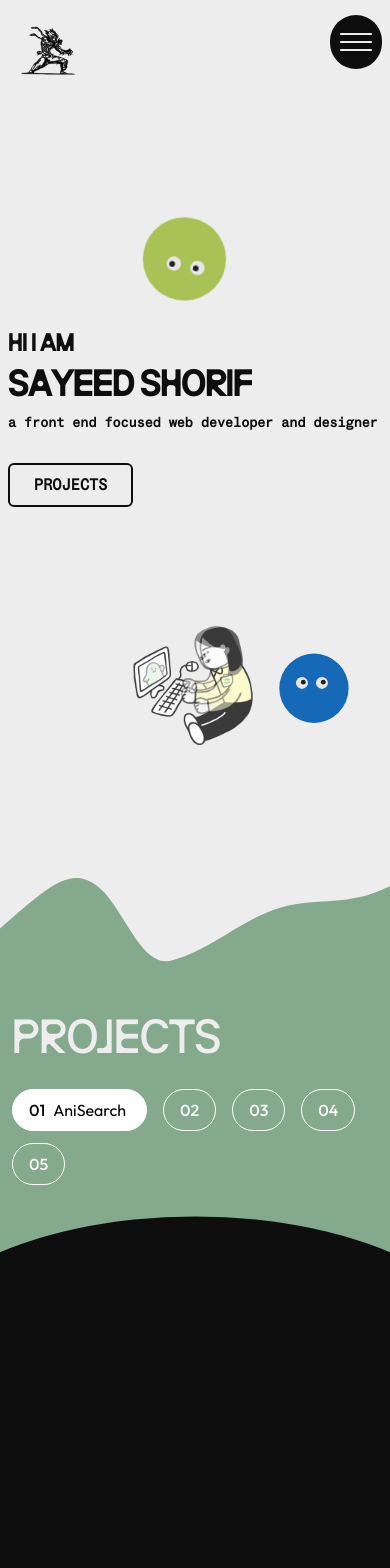
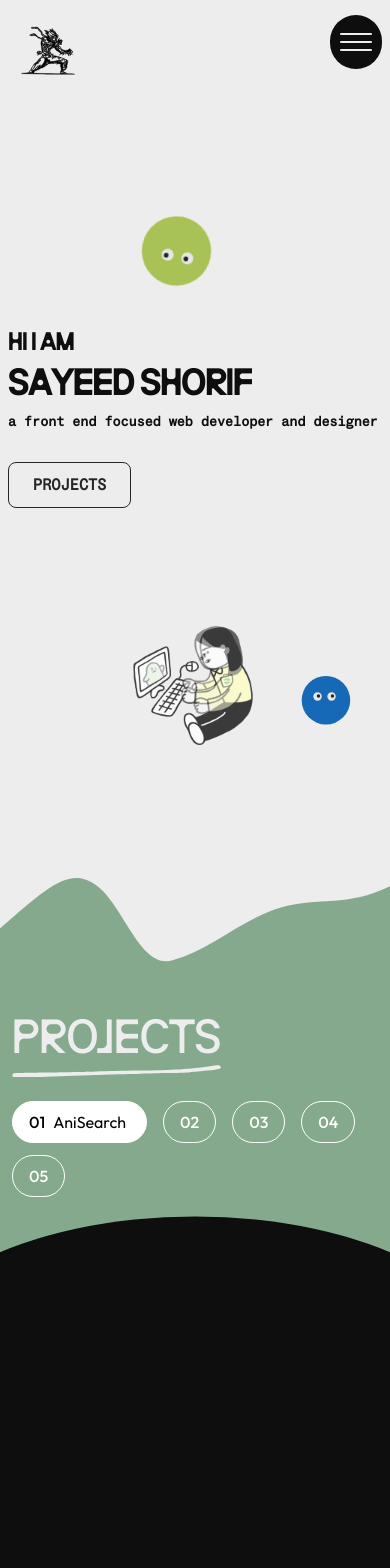
Before and after one commit to sayeed-dev-07/portfolio-sayeed, a Next.js app: page / in a window 390 px wide. Shown: the top 1568 px of the page. Built offline with nearby package versions, Linux system fonts and the light colour scheme.

Commit message:
added gojo svg

```diff
--- a/app/globals.css
+++ b/app/globals.css
@@ -61,3 +61,32 @@ html.lenis body {
 .lenis.lenis-smooth iframe {
   pointer-events: none;
 }
+
+/* Scroll bar customization  */
+
+
+/* ===== Chrome / Edge / Safari ===== */
+/* ===== Chrome, Edge, Safari ===== */
+::-webkit-scrollbar {
+  width: 40px;
+}
+
+::-webkit-scrollbar-track {
+  background: #cfe59c; /* optional dark track */
+}
+
+::-webkit-scrollbar-thumb {
+  background: #38bdf8; /* sky blue */
+  border-radius: 0;
+}
+
+::-webkit-scrollbar-thumb:hover {
+  background: #0ea5e9; /* deeper sky blue on hover */
+}
+
+
+/* ===== Firefox ===== */
+html {
+  scrollbar-width: wider;
+  scrollbar-color: #fa8304 #0b0f14;
+}
--- a/app/page.tsx
+++ b/app/page.tsx
@@ -59,7 +59,7 @@ export default function Home() {
         },
         onStart: () => {
           lenis?.stop(); // Stops scroll when intro starts
-          document.body.style.overflow = 'hidden';
+          document.body.style.overflow = 'show';
         }
       });
 
@@ -87,14 +87,9 @@ export default function Home() {
           duration: 1,
         }, "-=0.8")
 
-        .fromTo(projectButtonnRef.current, {
-          y: 30,
-          autoAlpha: 0,
-
-        }, {
+        .to(projectButtonnRef.current, {
           y: 0,
           autoAlpha: 1,
-          duration: 1,
         },
           "-=0.5");
 
@@ -140,13 +135,13 @@ export default function Home() {
           </p>
 
 
-          <div ref={projectButtonnRef} className="mt-6 relative z-50 opacity-0" >
+          <div ref={projectButtonnRef} className="mt-6 opacity-0 translate-y-full relative z-50 opacity-0" >
             <ProjectButton text="Projects" />
           </div>
         </div>
 
         <div ref={pcImgRef} className="absolute -bottom-[70%]">
-          <ImgSwap />
+          <ImgSwap link1="/img/pcimg1.webp" link2="/img/pcimg2.webp"/>
         </div>
       </div>
 
--- a/components/ProjectComponents/ProjectCard.tsx
+++ b/components/ProjectComponents/ProjectCard.tsx
@@ -85,7 +85,7 @@ const ProjectCard = ({ data, func }: { data: dataProp, func: (index: number) =>
                 {/* Card Content */}
                 <div className='w-full rounded-3xl h-full relative z-10  inset-0 bg-white'>
                     <div className='w-full p-3 md:p-4 pb-0'>
-                    <div className='relative w-full aspect-video  overflow-hidden rounded-[2rem] shadow-inner bg-gray-100'>
+                    <div className='relative w-full aspect-video  overflow-hidden rounded-3xl shadow-inner bg-gray-100'>
                         <Image
                             alt={data.name}
                             src={data.img}
@@ -125,7 +125,7 @@ const ProjectCard = ({ data, func }: { data: dataProp, func: (index: number) =>
                         </div>
                     </div>
                         <div className='dot border-2 border-dashed border-[#d7d2d1]'></div>
-                        <div className='flex flex-wrap gap-x-5 gap-y-2'>
+                        <div className='flex flex-wrap gap-x-2 gap-y-2'>
                             {
                                 data.tech.map((itemName, idx) => {
                                     return <TechBox key={data.name + idx} text={itemName} />
--- a/components/ProjectComponents/ProjectsWrapper.tsx
+++ b/components/ProjectComponents/ProjectsWrapper.tsx
@@ -6,6 +6,8 @@ import gsap from 'gsap'
 import ScrollTrigger from 'gsap/ScrollTrigger'
 import { projectData } from '@/public/data/projectData'
 import ProjectCard from './ProjectCard'
+import Image from 'next/image'
+import ImgSwap from '../normalComponents/ImgSwap'
 
 gsap.registerPlugin(useGSAP, ScrollTrigger)
 
@@ -13,7 +15,8 @@ export default function ScrollSection() {
     const container = useRef<HTMLDivElement>(null)
     const pillNamesRef = useRef<(HTMLSpanElement | null)[]>([])
     const pillContainersRef = useRef<(HTMLDivElement | null)[]>([])
-    const leftRef = useRef<HTMLDivElement>(null)
+    const leftRef = useRef<HTMLDivElement | null>(null)
+    const clipPathRef = useRef(null)
 
     const [activeIndex, setActiveIndex] = useState(0)
 
@@ -29,9 +32,25 @@ export default function ScrollSection() {
             end: 'bottom bottom',
             pin: leftRef.current,
             pinSpacing: false,
-            anticipatePin:0,
+            anticipatePin: 0,
 
         })
+
+        gsap.to(
+            clipPathRef.current,
+            {
+                x: 0,
+                duration: 0.5,
+                delay: 0.3,
+                ease: 'power2.out',
+                scrollTrigger: {
+                    trigger: clipPathRef.current,
+                    start: 'top 40%',
+                }
+            }
+        )
+
+
     }, { scope: container })
 
     // 2. Animate Pills based on activeIndex change
@@ -73,11 +92,21 @@ export default function ScrollSection() {
     }, [activeIndex]) // 👈 This triggers the animation whenever activeIndex updates
 
     return (
-        <section ref={container} className="flex -mt-3 bg-[#85a98d] md:flex-row flex-col min-h-screen w-full relative">
-
+        <section ref={container} className="flex projectSection -mt-3 bg-[#85a98d] md:flex-row flex-col min-h-screen w-full relative overflow-y-visible">
+            <div className='absolute z-100 left-25 md:left-5 md:-bottom-20 -bottom-15'>
+                    <ImgSwap link1='/svg/1.svg' link2='/svg/2.svg'/>
+            </div>
             {/* LEFT SIDE: Pinned Navigation */}
             <div ref={leftRef} className="bg-[#84a98c] md:w-1/3 w-full md:h-screen h-fit py-4 md:py-0 flex flex-col justify-start md:justify-center lg:px-10 px-3 relative z-50  gap-y-6">
+                <div className='w-fit'>
                     <p className='uppercase font-main text-5xl'>Projects</p>
+                    <div className='w-full overflow-hidden'>
+                        <svg ref={clipPathRef} xmlns="http://www.w3.org/2000/svg" className='-translate-x-full' viewBox="1144.38 1591.96 3161 190.1">
+                            <path d="M1163 1774 c-23 -10 -15 -53 10 -58 12 -3 252 -8 532 -11 281 -3 607 -10 725 -15 118 -5 400 -12 625 -15 537 -7 774 -21 1085 -66 115 -17 141 -16 154 3 22 35 -10 45 -194 63 -96 8 -215 20 -265 25 -49 5 -218 11 -375 14 -157 4 -325 8 -375 10 -49 3 -166 5 -260 7 -93 1 -323 8 -510 15 -642 26 -1130 37 -1152 28z" fill="#ededed" />
+                        </svg>
+
+                    </div>
+                </div>
                 <div className="flex flex-wrap gap-x-4 gap-y-3">
                     {projectData.map((item, index) => (
                         <div
--- a/components/heroComponents/ProjectButton.tsx
+++ b/components/heroComponents/ProjectButton.tsx
@@ -5,68 +5,79 @@ import gsap from 'gsap';
 import React, { useRef } from 'react';
 
 const ProjectButton = ({ text }: { text: string }) => {
-  const buttonText = useRef<HTMLDivElement | null>(null);
+  const container = useRef<HTMLDivElement | null>(null);
   const buttonBg = useRef<HTMLDivElement | null>(null);
-  const buttonWrapper = useRef<HTMLDivElement | null>(null);
+  const primaryText = useRef<HTMLDivElement | null>(null);
+  const secondaryText = useRef<HTMLDivElement | null>(null);
+
   const tl = useRef<GSAPTimeline | null>(null);
 
   const { contextSafe } = useGSAP(() => {
-    // Initial state: Background tucked away below
-    gsap.set(buttonBg.current, { yPercent: 101 });
+    // 1. Set initial states
+    // Background starts scaled down (invisible) at the bottom
+    gsap.set(buttonBg.current, { scaleY: 0, transformOrigin: "bottom" });
 
-    tl.current = gsap.timeline({ paused: true });
+    // Secondary text sits below the visible area, waiting to come up
+    gsap.set(secondaryText.current, { yPercent: 100 });
+
+    tl.current = gsap.timeline({ paused: true, defaults: { duration: 0.5, ease: "expo.out" } });
 
     tl.current
+      // Animate Background
       .to(buttonBg.current, {
+        scaleY: 1,
+      })
+      // Roll the Text (Staggered slightly)
+      .to(primaryText.current, {
+        yPercent: -100,
+      }, "<")
+      .to(secondaryText.current, {
         yPercent: 0,
-        duration: 0.4,
-        ease: "power2", // Snappy slide up
-      })
-      .to(buttonText.current, {
-        color: "#fff", // Adjust this to your foreground/brand color
-        duration: 0.2
       }, "<");
 
-  }, { scope: buttonWrapper });
+  }, { scope: container });
 
-  // HOVER IN: Squash down slightly to show "pressure"
   const hoverIn = contextSafe(() => {
-    gsap.to(buttonWrapper.current, {
-      scale: 0.96,
-      duration: 0.3,
-      ease: 'power3.out',
-      overwrite: 'auto' // Prevents conflict with hoverOut
-    });
+    // Play the fill/roll animation
     tl.current?.play();
+
+    // The "Squash" pressure effect
+
   });
 
-  // HOVER OUT: The "Bounce" happens here
   const hoverOut = contextSafe(() => {
-    tl.current?.reverse();
+    // Reverse the fill/roll animation
+    tl.current?.timeScale(1.2).reverse();
 
-    gsap.to(buttonWrapper.current, {
-      scale: 1,
-      duration: 1,
-      ease: 'elastic.out(1.4, 0.6)',
-      overwrite: 'auto'
-    });
+    // The "Elastic Bounce" release
+
   });
 
   return (
     <div
-      ref={buttonWrapper}
+      ref={container}
       onMouseEnter={hoverIn}
       onMouseLeave={hoverOut}
-      className="text-md cursor-pointer font-social font-semibold border-2 border-background relative overflow-hidden px-6 py-2 rounded-md inline-block group"
+      className="group relative inline-block cursor-pointer overflow-hidden rounded-lg border border-neutral-800 bg-transparent px-6 py-2.5 font-social font-semibold text-neutral-800"
     >
-      <div ref={buttonText} className="relative z-10 text-background transition-colors duration-300">
-        {text}
+      {/* Text Wrapper:
+        We use a wrapper to hold two copies of the text.
+        1. primaryText: The one you see initially.
+        2. secondaryText: The one waiting below.
+      */}
+      <div className="relative z-10 overflow-hidden">
+        <div ref={primaryText} className="relative block transition-colors  duration-300 group-hover:text-white">
+          {text}
+        </div>
+        <div ref={secondaryText} className="absolute inset-0 block text-white">
+          {text}
+        </div>
       </div>
 
-      {/* sliding background */}
+      {/* Sliding Background */}
       <div
         ref={buttonBg}
-        className="absolute inset-0 bg-background z-0"
+        className="absolute inset-0 -z-0 bg-neutral-900"
       />
     </div>
   );
--- a/components/normalComponents/BounceSvg.tsx
+++ b/components/normalComponents/BounceSvg.tsx
@@ -78,7 +78,7 @@ const BounceSvg = () => {
         ref={svgRef}
         viewBox="0 0 600 600"
         xmlns="http://www.w3.org/2000/svg"
-        className="w-20 aspect-square" // Adjusted width for visibility
+        className="sm:w-20 w-14 aspect-square" // Adjusted width for visibility
         style={{ overflow: 'visible' }}
 
       >
--- a/components/normalComponents/ImgSwap.tsx
+++ b/components/normalComponents/ImgSwap.tsx
@@ -4,7 +4,7 @@ import gsap from 'gsap';
 import Image from 'next/image';
 import React, { useRef } from 'react';
 
-const ImgSwap = () => {
+const ImgSwap = ({link1, link2}:{link1: string, link2: string}) => {
   const scope = useRef<HTMLDivElement | null>(null);
 
   useGSAP(() => {
@@ -27,13 +27,13 @@ const ImgSwap = () => {
       <Image
         alt='img'
         fill
-        src={'/img/pcimg1.webp'}
+        src={link1}
         className='object-contain swapImg'
       />
       <Image
         alt='img'
         fill
-        src={'/img/pcimg2.webp'}
+        src={link2}
         className='object-contain swapImg'
       />
     </div>
--- a/components/normalComponents/NormalSvg.tsx
+++ b/components/normalComponents/NormalSvg.tsx
@@ -53,7 +53,7 @@ const RollingSvg = () => {
         ref={svgRef}
         viewBox="0 0 600 600"
         xmlns="http://www.w3.org/2000/svg"
-        className="md:w-32 w-24 aspect-square"
+        className="md:w-32 w-20 aspect-square"
         style={{ overflow: 'visible' }}
       >
         {/* FACE */}
```
Also changed, not shown: public/svg/1.svg (added), public/svg/2.svg (added). Lines whose indentation alone changed are shown as unchanged.
